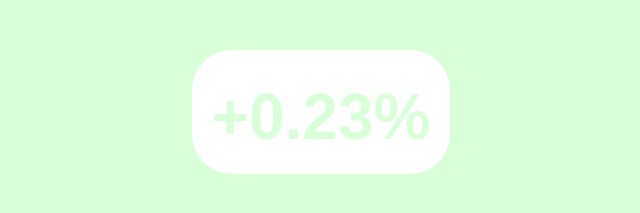
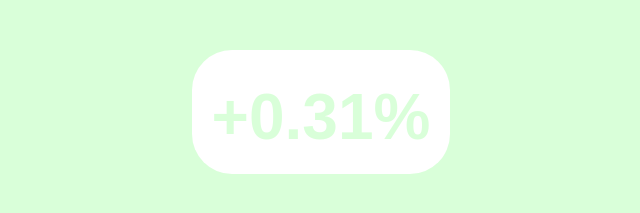
Before and after one commit to brycedorn/market-vibe, a plain HTML site: page index.html in a window 1280 px wide. Shown: the part 401-614 px from the top of the page, 319-959 px from the left. Drawn offline with Linux system fonts and the light colour scheme.

Commit message:
Deploying to gh-pages from  @ 5fb5195ecb50fae0e42ed5a79d78eec31ddffd7c 🚀

```diff
--- a/index.html
+++ b/index.html
@@ -1 +1 @@
-<!DOCTYPE html><html><head><title>Market is 😐 today.</title><meta charset="utf-8"><link rel="preconnect" href="https://finnhub.io"></head><body style="margin:0"><div style="width:100%;height:100vh;display:flex;flex-direction:column;align-items:center;justify-content:center;background-color:rgba(0,255,0,.15);font-family:sans-serif"><h1 style="font-size:12em;cursor:default;margin:0">😐</h1><h2 style="border-radius:40px;background:#fff;cursor:default;padding:30px 20px 20px;color:rgba(0,255,0,.15);font-size:4em">+0.23%</h2></div> </body></html>
+<!DOCTYPE html><html><head><title>Market is 😐 today.</title><meta charset="utf-8"><link rel="preconnect" href="https://finnhub.io"></head><body style="margin:0"><div style="width:100%;height:100vh;display:flex;flex-direction:column;align-items:center;justify-content:center;background-color:rgba(0,255,0,.15);font-family:sans-serif"><h1 style="font-size:12em;cursor:default;margin:0">😐</h1><h2 style="border-radius:40px;background:#fff;cursor:default;padding:30px 20px 20px;color:rgba(0,255,0,.15);font-size:4em">+0.31%</h2></div> </body></html>
```
